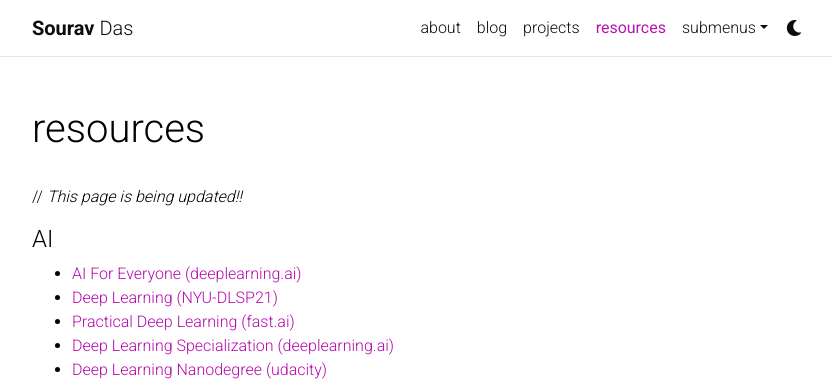
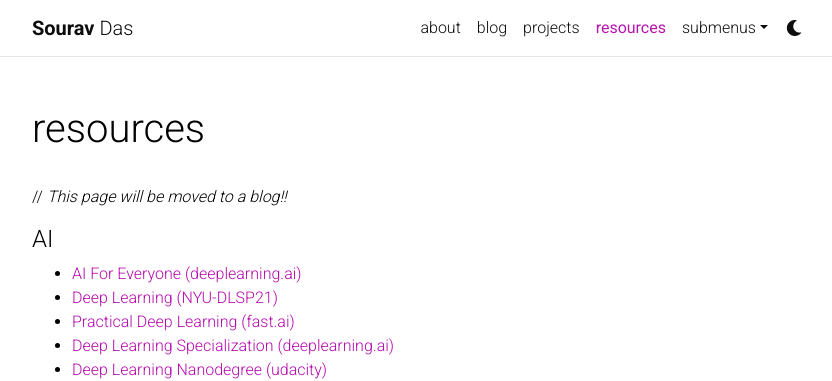
Before and after one commit to souravcipher/souravcipher.github.io, a Jekyll site: the page built from _pages/resources.md, in a window 1280 px wide and 1056 px high. Shown: the top 381 px of the window, without its empty margins (223-1055 px from the left). Built offline with Jekyll 4.4.1, drawn with Linux system fonts in a browser that asks for light colours; comment, search, counter and statistics services are not loaded; a style sheet for code colours, icons or effects is not loaded.

Commit message:
Update resources.md

```diff
--- a/_pages/resources.md
+++ b/_pages/resources.md
@@ -7,7 +7,7 @@ nav: true
 nav_order: 5
 ---
 
-// *This page is being updated!!*
+// *This page will be moved to a blog!!*
 
 #### AI
 
```
